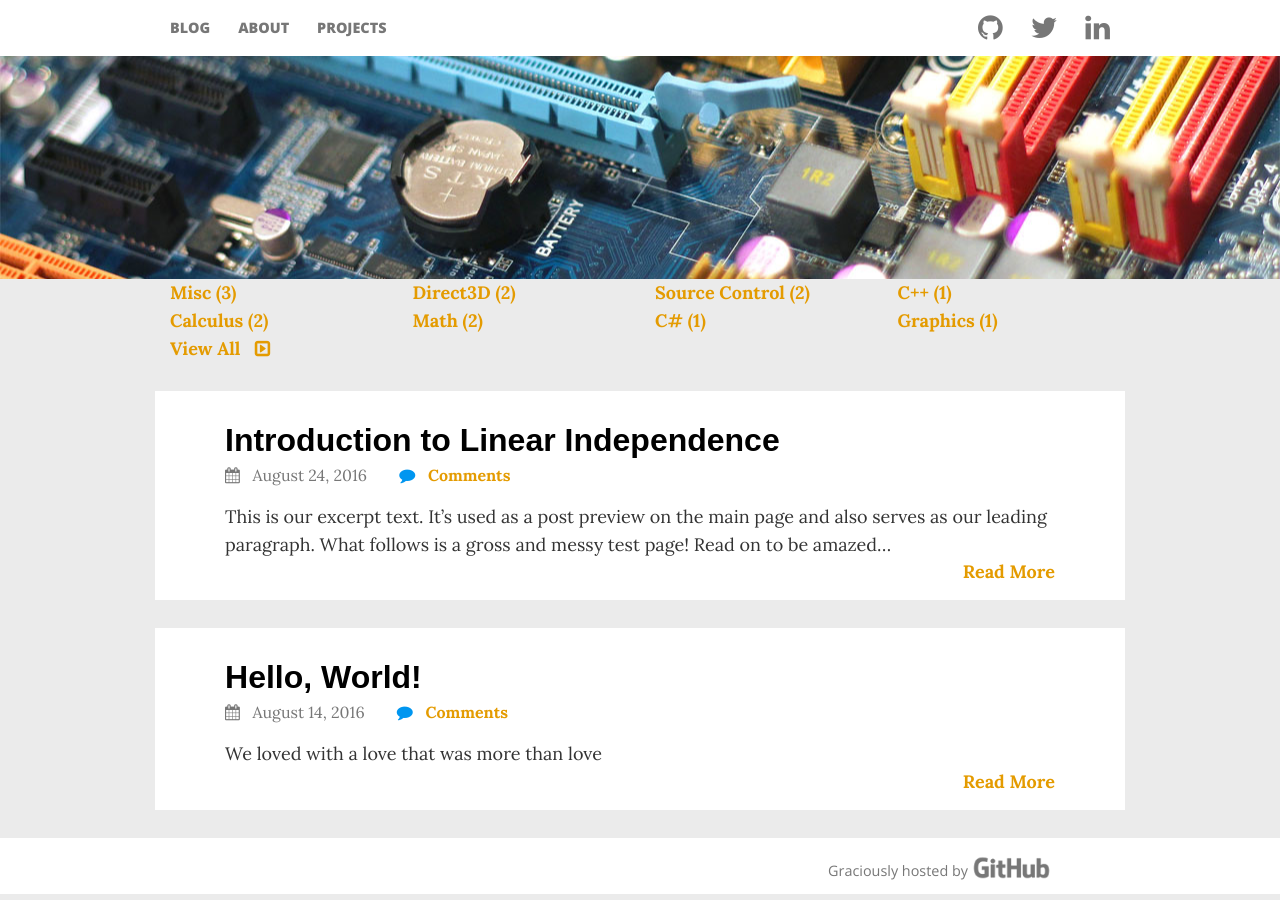
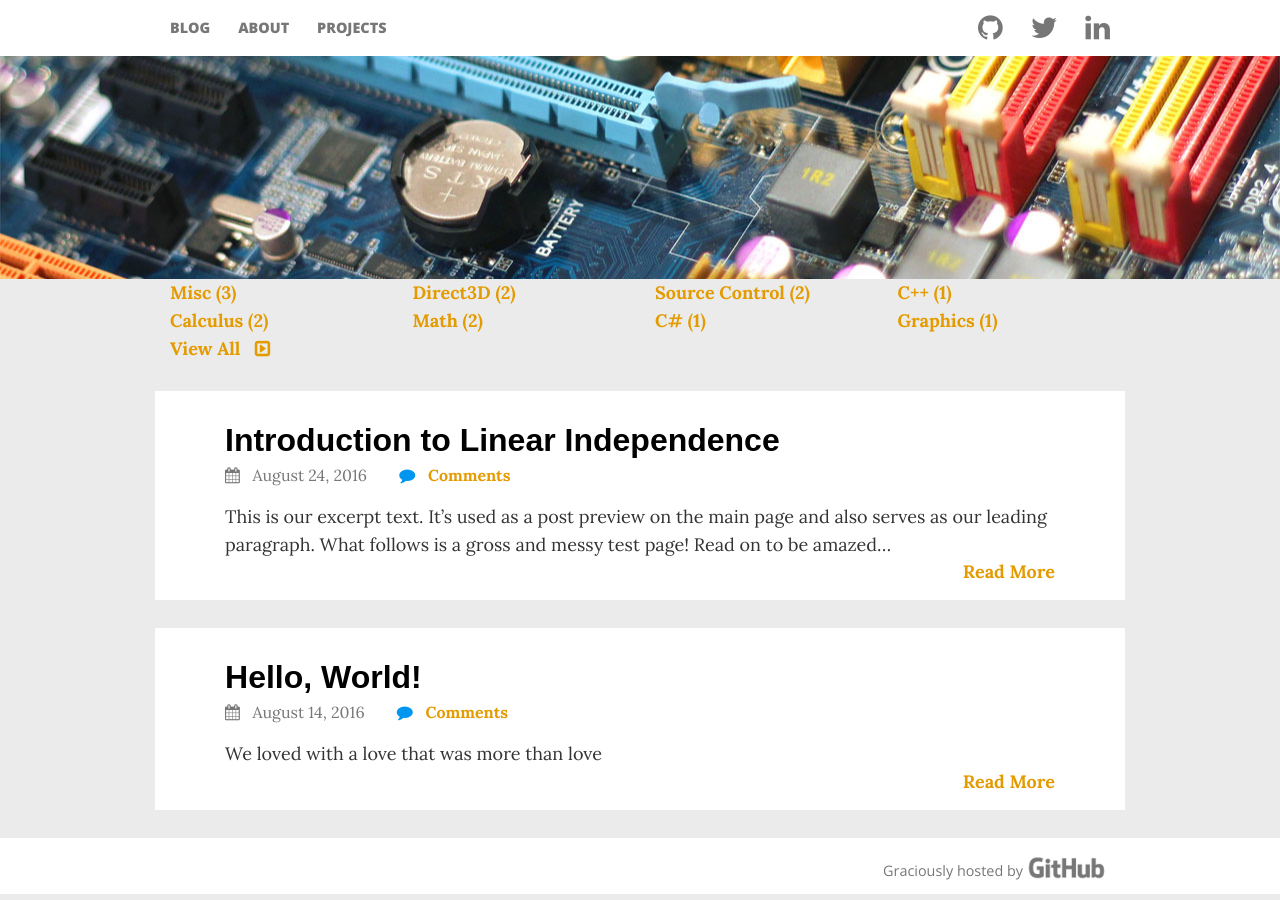
Before and after one commit to aarondgordon/aarondgordon.github.io, a Jekyll site: the page built from index.md, in a window 1280 px wide and 900 px high, scrolled down 281 px. Built offline with Jekyll 4.4.1, drawn with Linux system fonts in a browser that asks for light colours; nearby versions of some CDN libraries; comment, search, counter and statistics services are not loaded.

Commit message:
Update default.html

```diff
--- a/_layouts/default.html
+++ b/_layouts/default.html
@@ -69,7 +69,7 @@
     {{content}}
 
     <footer class="footer">
-      <div class="container container-comments">
+      <div class="container">
           <span class="github-logo">
             <span>Graciously hosted by</span>
             <a href="https://github.com/">
```
